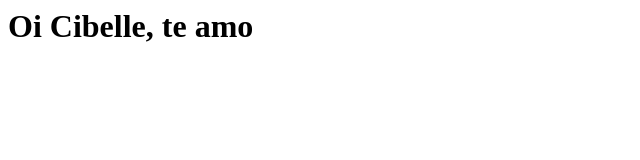
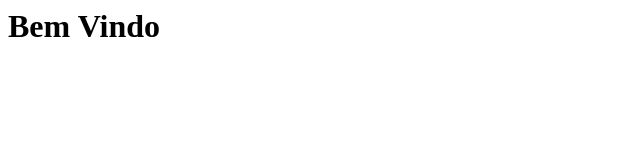
Before and after one commit to eltonvmoraes/eltonvmoraes.github.io, a plain HTML site: page index.html in a window 1280 px wide. Shown: the whole page, without its empty margins (0-640 px from the left). Drawn offline with Linux system fonts and the light colour scheme.

Commit message:
Update index.html

```diff
--- a/index.html
+++ b/index.html
@@ -1 +1 @@
-<h1>Oi Cibelle, te amo</h1>
+<h1> Bem Vindo </h1>
```
